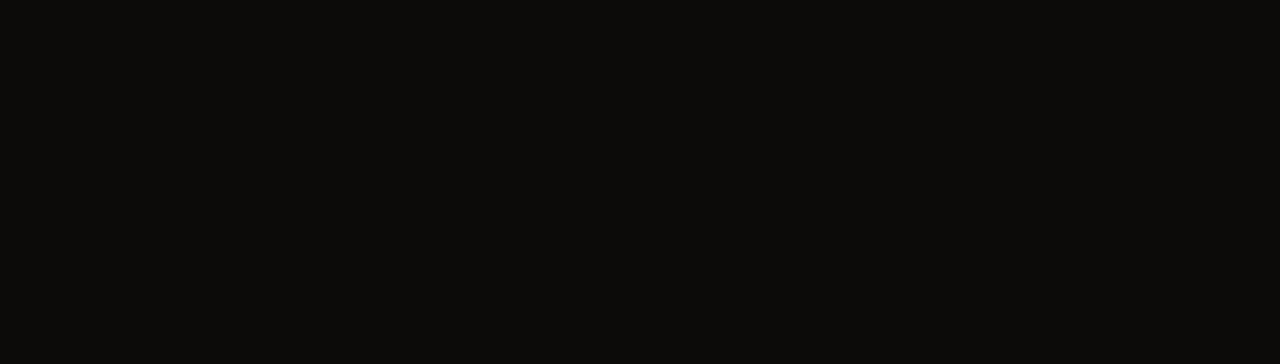
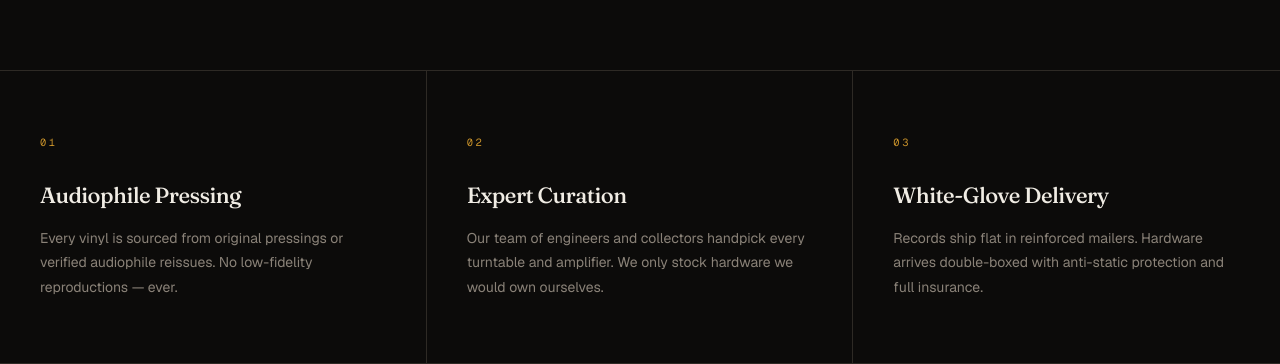
Before and after one commit to wang-yin/vinyl-club, a Next.js app in the folder client/: page / in a window 1280 px wide. Shown: the part 2503-2867 px from the top of the page. Before the commit the page ends 2573 px from the top, so only its background shows below. Built offline with nearby package versions, Linux system fonts and the light colour scheme.

Commit message:
feat: 新增 Feature Strip 特色標籤區塊

```diff
--- a/client/src/app/layout.tsx
+++ b/client/src/app/layout.tsx
@@ -4,6 +4,7 @@ import "./globals.css";
 import Nav from "@/components/layout/Nav/Nav";
 import Hero from "@/components/layout/Hero/Hero";
 import ShopSection from "@/components/layout/ShopSection/ShopSection";
+import FeatureStrip from "@/components/layout/FeatureStrip/FeatureStrip";
 
 const geistSans = Geist({
   variable: "--font-geist-sans",
@@ -35,6 +36,7 @@ export default function RootLayout({ children }: LayoutProps<"/">) {
         <Nav />
         <Hero />
         <ShopSection />
+        <FeatureStrip />
         {children}
       </body>
     </html>
--- /dev/null
+++ b/client/src/components/layout/FeatureStrip/FeatureStrip.tsx
@@ -0,0 +1,42 @@
+export default function FeatureStrip() {
+  const features = [
+    {
+      num: "01",
+      title: "Audiophile Pressing",
+      body: "Every vinyl is sourced from original pressings or verified audiophile reissues. No low-fidelity reproductions — ever.",
+    },
+    {
+      num: "02",
+      title: "Expert Curation",
+      body: "Our team of engineers and collectors handpick every turntable and amplifier. We only stock hardware we would own ourselves.",
+    },
+    {
+      num: "03",
+      title: "White-Glove Delivery",
+      body: "Records ship flat in reinforced mailers. Hardware arrives double-boxed with anti-static protection and full insurance.",
+    },
+  ];
+
+  return (
+    <section className="border-t border-b border-noir">
+      <div className="max-w-7xl mx-auto grid grid-cols-3">
+        {features.map((f, i) => (
+          <div
+            key={f.num}
+            className={`py-16 px-10 ${i < 2 ? "border-r border-noir" : "none"}`}
+          >
+            <p className="font-mono text-[0.65rem] mb-7 tracking-[0.25em] text-vibrant-amber">
+              {f.num}
+            </p>
+            <h3 className="font-fraunces text-[1.375rem] font-medium mb-3.5 tracking-tight text-milk">
+              {f.title}
+            </h3>
+            <p className="font-sans text-[0.875rem] leading-[1.75] text-hurricane">
+              {f.body}
+            </p>
+          </div>
+        ))}
+      </div>
+    </section>
+  );
+}
```
